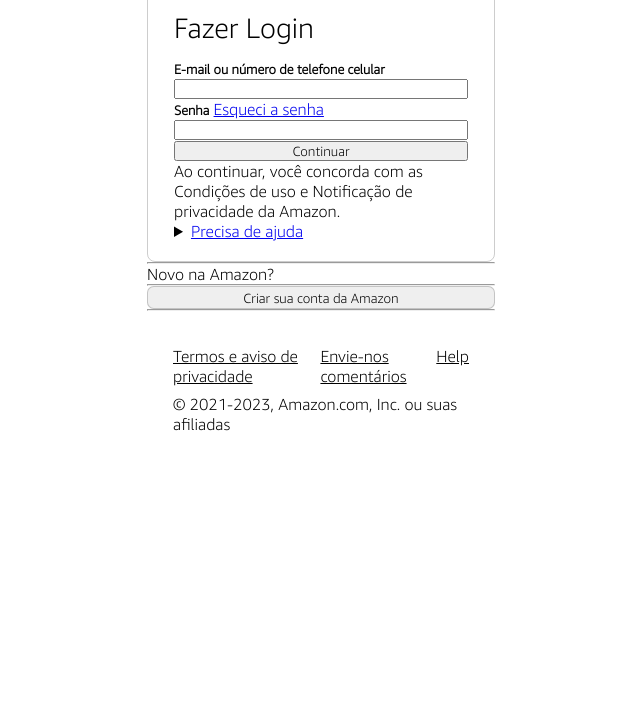
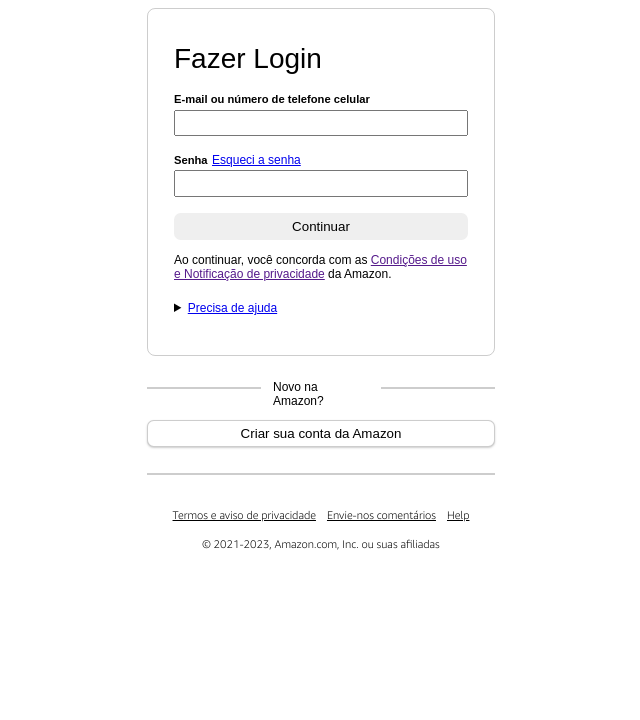
Before and after one commit to Lucianolpsf/primevideo, a plain HTML site: page pages/login.html in a window 1280 px wide. Shown: the part 80-800 px from the top of the page, without its empty margins (319-959 px from the left). Drawn offline with Linux system fonts and the light colour scheme.

Commit message:
ajustando bugs e refinando estilo desktop de pagina principal e login

```diff
--- a/assets/css/filmes-series.css
+++ b/assets/css/filmes-series.css
@@ -9,12 +9,14 @@
 #filmes-series article{
     background-image: linear-gradient(to right, var(--preto)85%, transparent);
     width: 50%;
+    height: 42em;
     color: var(--branco);
     font-family: 'amazon ember light';
     padding: 50px 5%;
 
     display: flex;
     flex-direction: column;
+    justify-content: center;
     gap: 1.5em;
 }
 
--- a/assets/css/login.css
+++ b/assets/css/login.css
@@ -10,7 +10,7 @@
     margin: 0;
     padding: 0;
     box-sizing: border-box;
-    font-family: 'amazon ember light';
+    font-family: Arial, Helvetica, sans-serif;
 }
 
 body {
@@ -21,8 +21,12 @@
     width: 100%;
 }
 
+header{
+    margin: 1em;
+}
+
 header img {
-    margin: 1em;
+    height: 3em;
 }
 
 h1 {
@@ -30,29 +34,88 @@
     font-size:28px ;
     font-weight: 200;
 }
-
+form {
+    width: 22em;
+}
 form, footer {
     padding: 20px 26px;
 }
 
-form , button {
+form, button {
     border: 1px solid #80808064;
     border-radius: 0.5em;
 }
 
 label {
     font-weight: 600;
-    font-size: 13px;
+    font-size: .7em;
 }
 input {
     width: 100%;
+    height: 2em;
+    margin-bottom: 1em;
+    margin-top: .2em;
+}
+
+button {
+    width: 100%;
+    height: 2em;
+    margin-bottom: 2em;
+    box-shadow:0 1px 2px #80808064;
+    background-color: #ffffff;
+    transition: .2s;
+}
+
+button:hover{
+    background-color: #f6f6f6;
+}
+
+p, a {
+    font-size: 12px;
 }
 
 hr ,form, footer {
     max-width: 21.75em;
 }
 
-button {
+input[type="submit"] {
     width: 100%;
     padding: .2em;
+    border: none;
+    border-radius: .5em;
 }
+
+summary {
+    margin: 1.5em 0;
+    font-size: 13px;
+}
+
+hr{
+    border: 1px solid #80808064
+}
+
+.novo {
+    display: flex;
+    align-items: center;
+}
+
+.novo hr {
+    width: 100%;
+    ;
+}
+
+.novo p {
+    margin: 2em 1em 1em 1em;
+    min-width: 8em;
+
+}
+
+footer {
+    padding: 0;
+    min-width: 100%;
+    font-size: 11px;
+}
+
+footer ul {
+    margin-bottom: 1em;
+}
--- a/pages/login.html
+++ b/pages/login.html
@@ -22,7 +22,7 @@
                 <input type="text" id="login" name="login">
             </div>
             <input type="submit" value="Continuar">
-            <p>Ao continuar, você concorda com as Condições de uso e Notificação de privacidade da Amazon.</p>
+            <p>Ao continuar, você concorda com as <a href="">Condições de uso e Notificação de privacidade</a> da Amazon.</p>
 
 
             <details>
@@ -33,7 +33,7 @@
                 </ul>
             </details>
         </form>
-        <div>
+        <div class="novo">
             <hr>
                 <p>Novo na Amazon?</p>
             <hr>
```
Also changed, not shown: index.html (+3 -3 lines).
